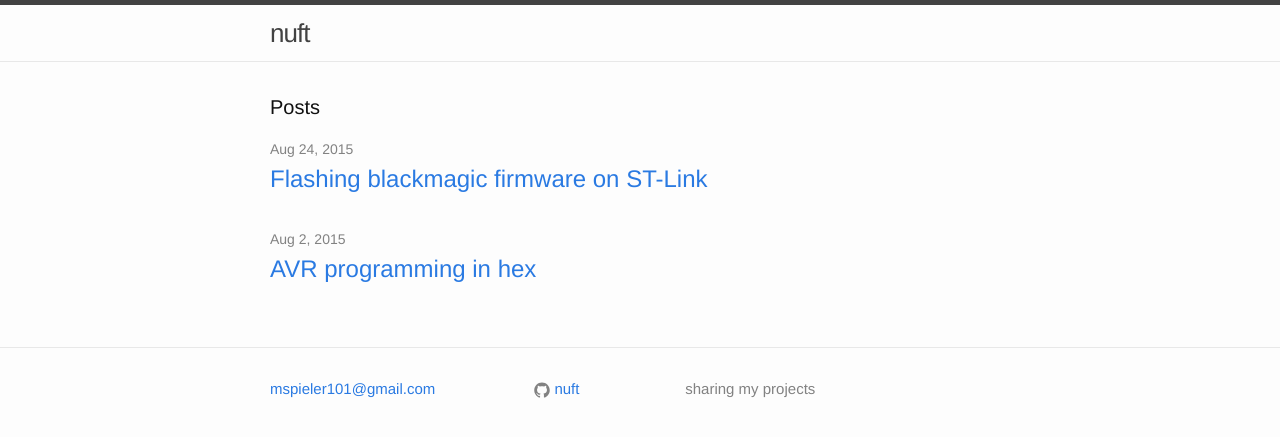
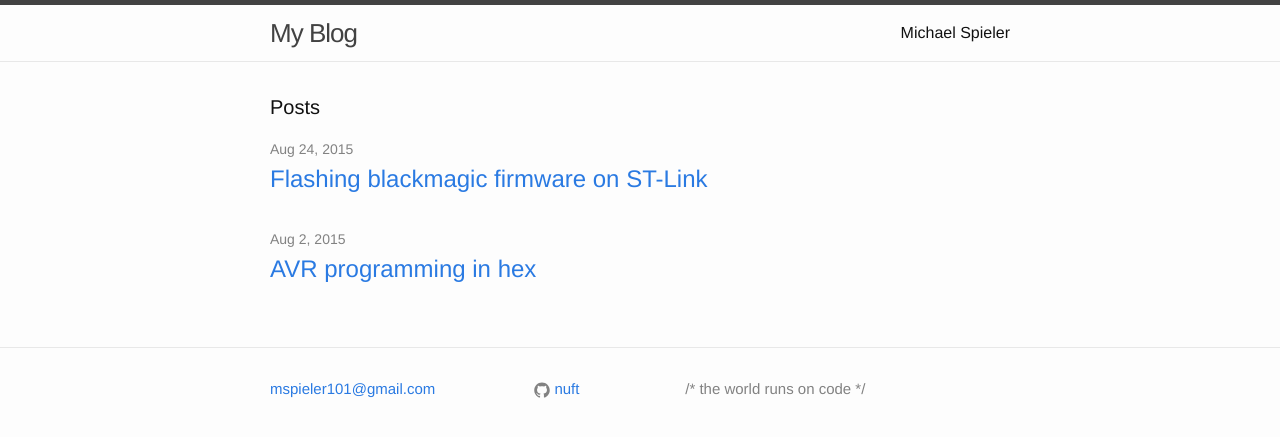
Before and after one commit to msplr/msplr.github.io, a Jekyll site: the page built from index.html, in a window 1280 px wide. Shown: the top 437 px of the page. Built offline with Jekyll 4.4.1, drawn with Linux system fonts in a browser that asks for light colours.

```diff
--- a/_config.yml
+++ b/_config.yml
@@ -1,7 +1,7 @@
 # Site settings
-title: "nuft"
+title: "My Blog"
 email: mspieler101@gmail.com
-description: sharing my projects
+description: /* the world runs on code */
 baseurl: "" # the subpath of your site, e.g. /blog/
 url: "http://nuft.github.io"
 github_username:  nuft
```
Also changed, not shown: about.md (added, +7 -0 lines).
